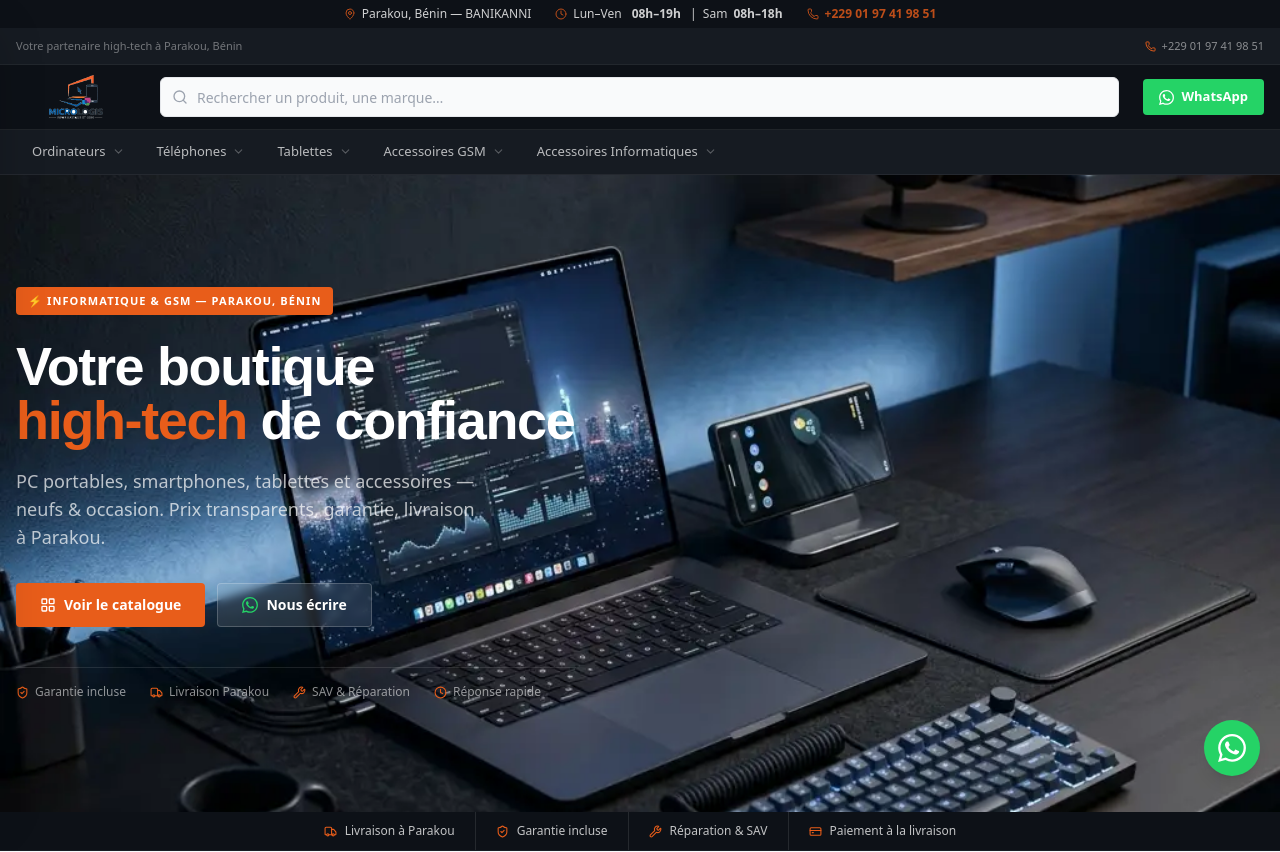
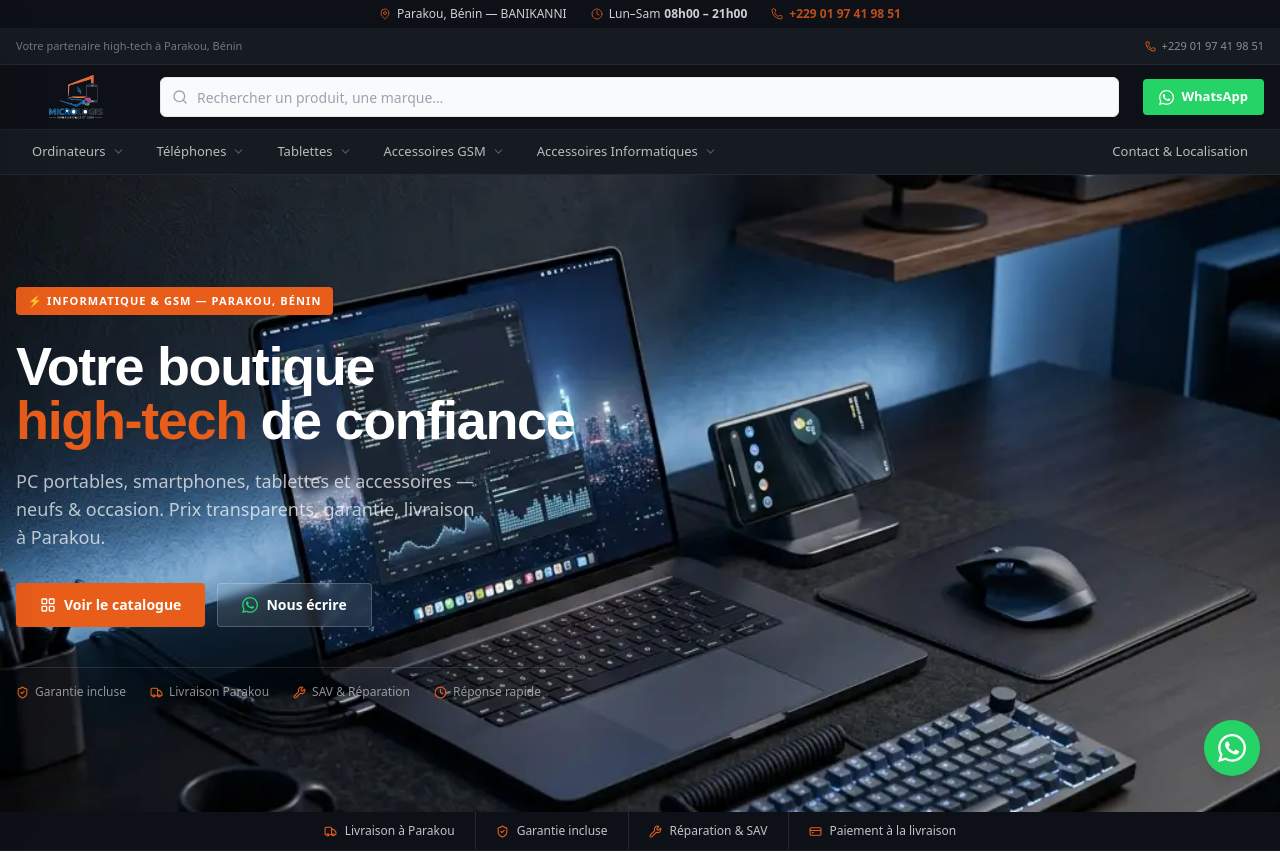
Before and after one commit to Magloireaffokpe/micrologis-vitrine, a Next.js app: page / in a window 1280 px wide. Shown: the top 852 px of the page. Built offline with nearby package versions, Linux system fonts and the light colour scheme.

Commit message:
Page contact claire

```diff
--- a/components/layout/Footer.tsx
+++ b/components/layout/Footer.tsx
@@ -78,6 +78,11 @@ export default function Footer({ config, categories }: FooterProps) {
                   WhatsApp
                 </a>
               </li>
+              <li className="pt-2">
+                <Link href="/contact" className="inline-block text-[12px] font-bold text-brand-dark bg-brand-orange px-3 py-1.5 rounded-sm hover:opacity-90 transition-opacity">
+                  Ouvrir la page Contact
+                </Link>
+              </li>
             </ul>
           </div>
 
--- a/components/layout/Header.tsx
+++ b/components/layout/Header.tsx
@@ -92,6 +92,14 @@ export default function Header({ config, categories, products, onMenuOpen }: Hea
               {cat.subcategories.length > 0 && <MegaMenu category={cat} />}
             </div>
           ))}
+          <div className="ml-auto">
+            <Link
+              href="/contact"
+              className="flex items-center gap-1.5 px-4 py-3 text-[13px] font-medium text-white/70 hover:text-white hover:bg-brand-orange transition-all whitespace-nowrap"
+            >
+              Contact &amp; Localisation
+            </Link>
+          </div>
         </div>
       </nav>
     </header>
--- a/components/layout/MobileDrawer.tsx
+++ b/components/layout/MobileDrawer.tsx
@@ -74,6 +74,17 @@ export default function MobileDrawer({ isOpen, onClose, config, categories }: Mo
                 {cat.name}
               </Link>
             ))}
+            <div className="my-2 border-t border-gray-100 mx-4" />
+            <Link
+              href="/contact"
+              onClick={onClose}
+              className="flex items-center gap-3 px-4 py-3 text-sm font-bold text-brand-dark hover:bg-[#FFF4ED] hover:text-brand-orange transition-colors"
+            >
+              <span className="w-8 h-8 rounded-lg flex items-center justify-center bg-[#FFF4ED] text-brand-orange">
+                <MapPin size={16} />
+              </span>
+              Contact &amp; Localisation
+            </Link>
           </div>
         </div>
 
--- a/components/layout/TopBar.tsx
+++ b/components/layout/TopBar.tsx
@@ -15,7 +15,14 @@ export default function TopBar({ config }: TopBarProps) {
         </span>
         <span className="flex items-center gap-1.5 opacity-80">
           <Clock size={12} className="text-brand-orange shrink-0" />
-          Lun–Ven <strong className="opacity-100 ml-1">08h–19h</strong> &nbsp;|&nbsp; Sam <strong className="opacity-100">08h–18h</strong>
+          {Object.entries(config.hours)
+            .filter(([_, time]) => time !== "Fermé")
+            .map(([day, time], index) => (
+              <span key={day} className="flex items-center">
+                {index > 0 && <span className="mx-2 opacity-50">|</span>}
+                {day.replace("Lundi", "Lun").replace("Samedi", "Sam")} <strong className="opacity-100 ml-1">{time}</strong>
+              </span>
+            ))}
         </span>
         <span className="flex items-center gap-1.5 opacity-80">
           <Phone size={12} className="text-brand-orange shrink-0" />
```
